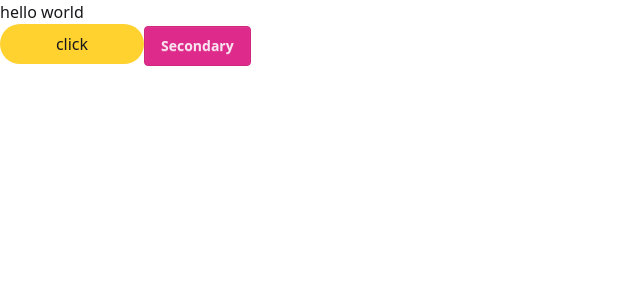
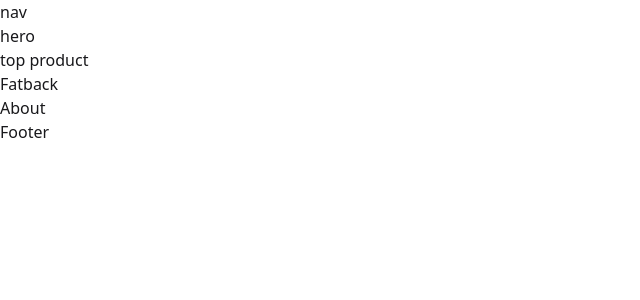
Before and after one commit to AshrafulPatHan/pathan-Furniture, a React (Vite) app: page / in a window 1280 px wide. Shown: the top 300 px of the page, without its empty margins (0-640 px from the left). Built offline with nearby package versions, Linux system fonts and the light colour scheme.

Commit message:
add component

```diff
--- a/package.json
+++ b/package.json
@@ -13,6 +13,7 @@
     "@tailwindcss/vite": "^4.0.8",
     "react": "^19.0.0",
     "react-dom": "^19.0.0",
+    "react-icons": "^5.5.0",
     "react-router": "^6.29.0",
     "react-router-dom": "^6.29.0",
     "react-toastify": "^11.0.5",
--- a/src/App.jsx
+++ b/src/App.jsx
@@ -1,19 +1,25 @@
-import { useState } from 'react'
-import { toast } from 'react-toastify';
-import Swal from 'sweetalert2';
+import Navbar from './Components/Navigation/Navbar';
+import Footer from './Components/Navigation/Footer';
+import Hero from './Components/Home/Hero';
+import Top_Product from './Components/Home/Top_Product';
+import Fatback from './Components/Home/Fatback';
+import About from './Components/Home/About';
+import Spencer from './Components/Home/Spencer';
+
+
 
 function App() {
 
   return (
-    <>
-      <h2>hello world</h2>
-      <button className=' bg-amber-300 w-36 py-2 rounded-3xl'
-      onClick={()=>{toast("hello")}}>
-        click
-      </button>
-      <button className="btn btn-active btn-secondary"
-      onClick={()=>{Swal.fire("SweetAlert2 is working!");}}>Secondary</button>
-    </>
+    <div>
+      <Navbar/>
+      <Hero/>
+      <Top_Product/>
+      <Fatback/>
+      <About/>
+      <Spencer/>
+      <Footer/>
+    </div>
   )
 }
 
--- /dev/null
+++ b/src/Components/Home/About.jsx
@@ -0,0 +1,11 @@
+import React from 'react';
+
+const About = () => {
+    return (
+        <div>
+            About
+        </div>
+    );
+};
+
+export default About;
--- /dev/null
+++ b/src/Components/Home/Fatback.jsx
@@ -0,0 +1,11 @@
+import React from 'react';
+
+const Fatback = () => {
+    return (
+        <div>
+            Fatback
+        </div>
+    );
+};
+
+export default Fatback;
--- /dev/null
+++ b/src/Components/Home/Hero.jsx
@@ -0,0 +1,11 @@
+import React from 'react';
+
+const Hero = () => {
+    return (
+        <div>
+            hero
+        </div>
+    );
+};
+
+export default Hero;
--- /dev/null
+++ b/src/Components/Home/Spencer.jsx
@@ -0,0 +1,11 @@
+import React from 'react';
+
+const Spencer = () => {
+    return (
+        <div>
+
+        </div>
+    );
+};
+
+export default Spencer;
--- /dev/null
+++ b/src/Components/Home/Top_Product.jsx
@@ -0,0 +1,11 @@
+import React from 'react';
+
+const Top_Product = () => {
+    return (
+        <div>
+            top product
+        </div>
+    );
+};
+
+export default Top_Product;
--- /dev/null
+++ b/src/Components/Navigation/Footer.jsx
@@ -0,0 +1,11 @@
+import React from 'react';
+
+const Footer = () => {
+    return (
+        <div>
+            Footer
+        </div>
+    );
+};
+
+export default Footer;
--- /dev/null
+++ b/src/Components/Navigation/Navbar.jsx
@@ -0,0 +1,11 @@
+import React from 'react';
+
+const Navbar = () => {
+    return (
+        <div>
+            nav
+        </div>
+    );
+};
+
+export default Navbar;
```
Also changed, not shown: 1 other file (tests, documents, lock files or other folders).
